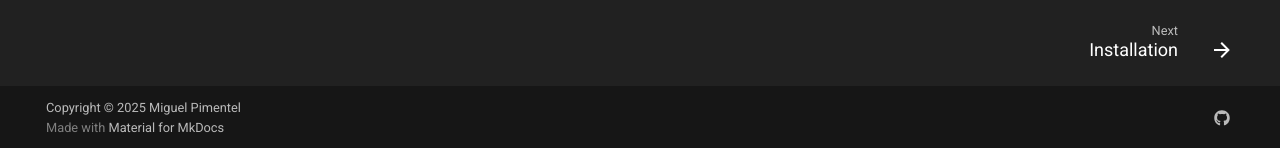
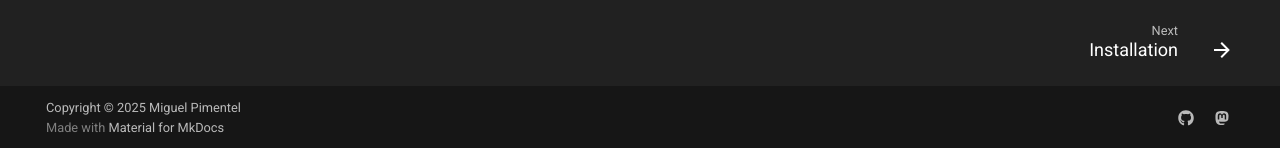
Before and after one commit to semanticdata/obsidian-pomodoro, an MkDocs documentation site: the page built from docs/index.md, in a window 1280 px wide and 900 px high, scrolled down 3304 px. Shown: the part 749-897 px from the top of the window. Built offline with MkDocs 1.6.1 and Material for MkDocs 9.7.7, drawn with Linux system fonts in a browser that asks for light colours; comment, search, counter and statistics services are not loaded; part of the change alters nothing that is shown.

```diff
--- a/mkdocs.yml
+++ b/mkdocs.yml
@@ -5,7 +5,7 @@ repo_url: https://github.com/semanticdata/obsidian-pomodoro
 repo_name: PomoBar
 # edit_uri: edit/master/docs/
 site_author: Miguel Pimentel
-copyright: Copyright &copy; 2025 Miguel Pimentel
+copyright: Copyright &copy; 2025 <a target="_blank" href="https://miguelpimentel.do/">Miguel Pimentel</a>
 theme:
     name: material
     icon:
@@ -85,6 +85,9 @@ extra:
         - icon: fontawesome/brands/github
           link: https://github.com/semanticdata/
           name: semanticdata on GitHub
+        - icon: fontawesome/brands/mastodon
+          link: https://social.lol/@database
+          name: Miguel Pimentel on Mastodon
         # - icon: fontawesome/brands/codepen
         #   link: https://codepen.io/semanticdata
         #   name: semanticdata on Codepen
```
